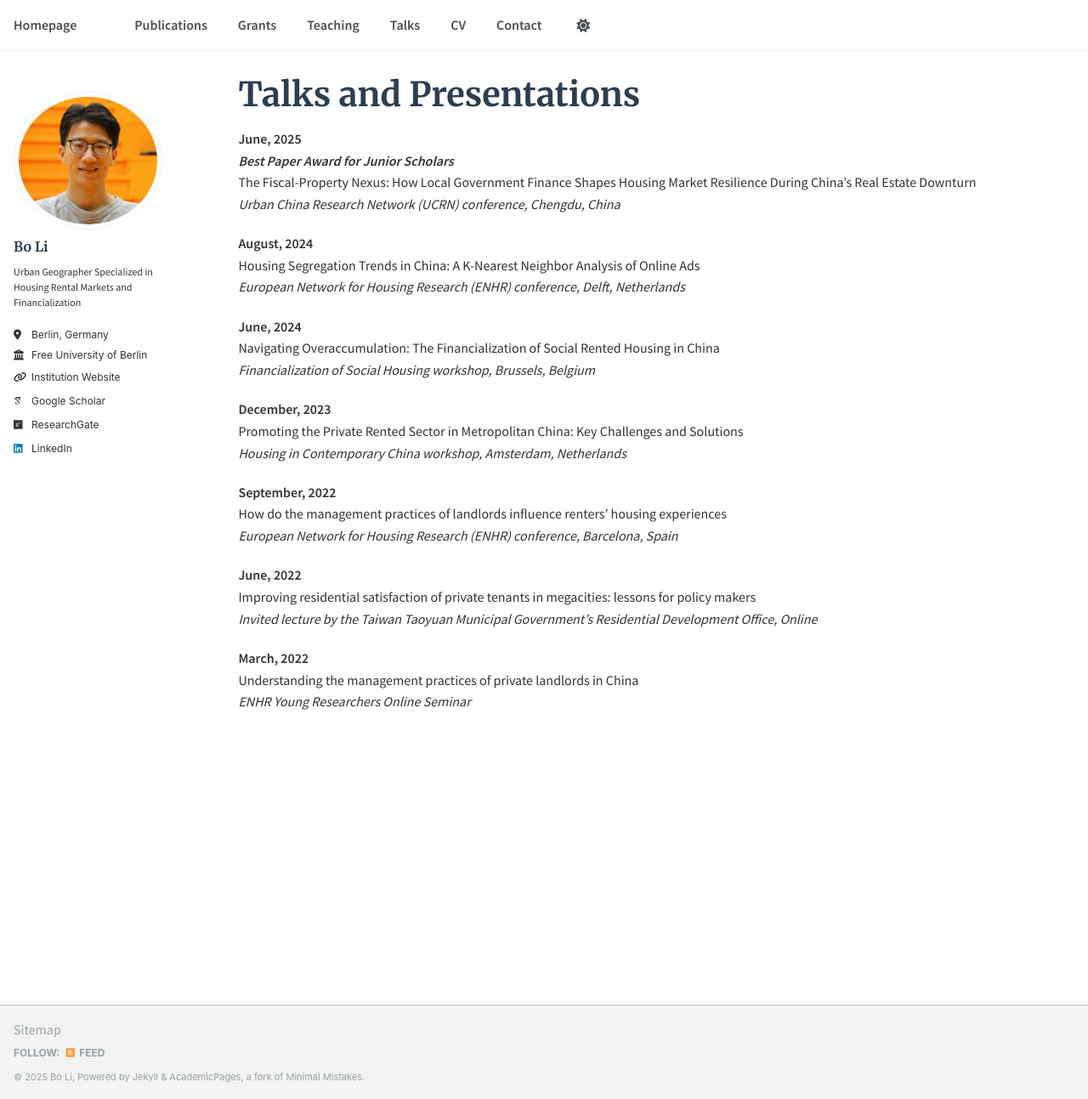
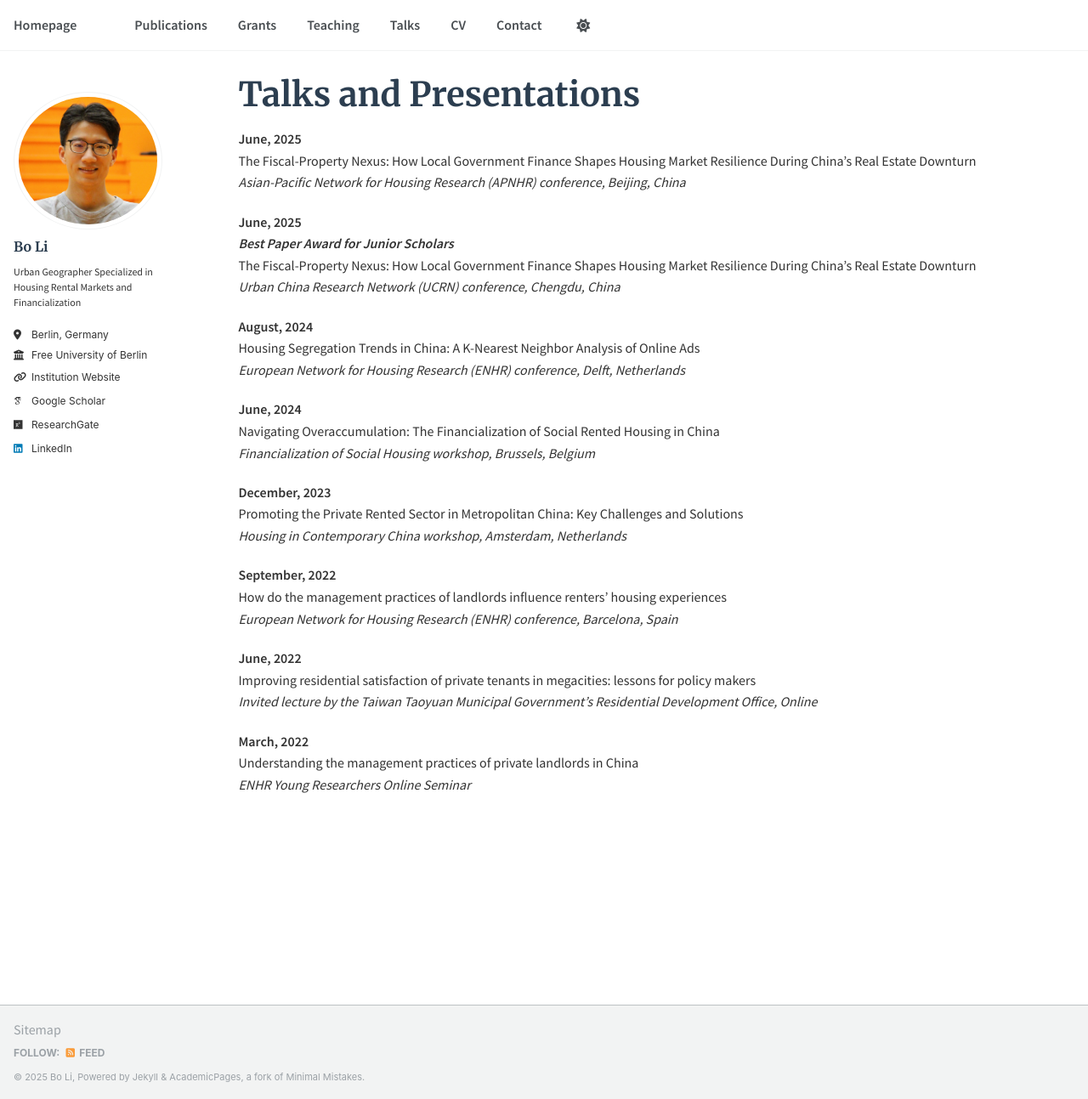
Before and after one commit to housingforall/housingforall.github.io, a Jekyll site: the page built from _pages/talks.md, in a window 1280 px wide and 1293 px high. Shown: the whole window at 85% size. Built offline with Jekyll 4.4.1, drawn with Linux system fonts in a browser that asks for light colours; some web fonts are replaced.

Commit message:
Update talks.md

```diff
--- a/_pages/talks.md
+++ b/_pages/talks.md
@@ -6,6 +6,10 @@ author_profile: true
 ---
 
 {% include base_path %}
+
+**June, 2025**
+The Fiscal-Property Nexus: How Local Government Finance Shapes Housing Market Resilience During China’s Real Estate Downturn
+*Asian-Pacific Network for Housing Research (APNHR) conference, Beijing, China*
 
 **June, 2025**
 ***Best Paper Award for Junior Scholars***
```
